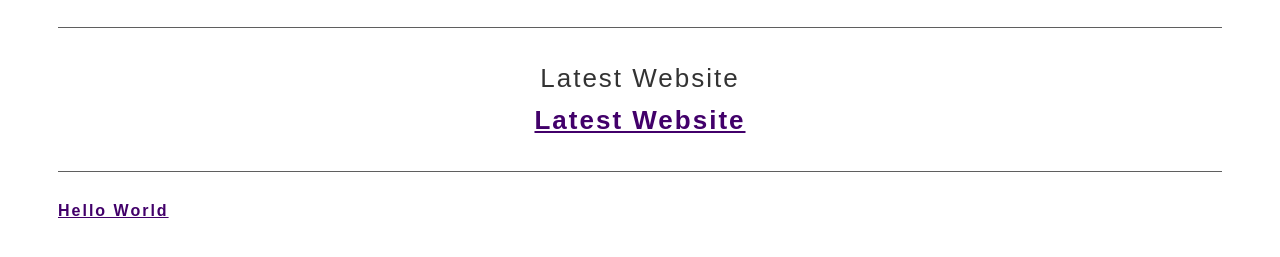
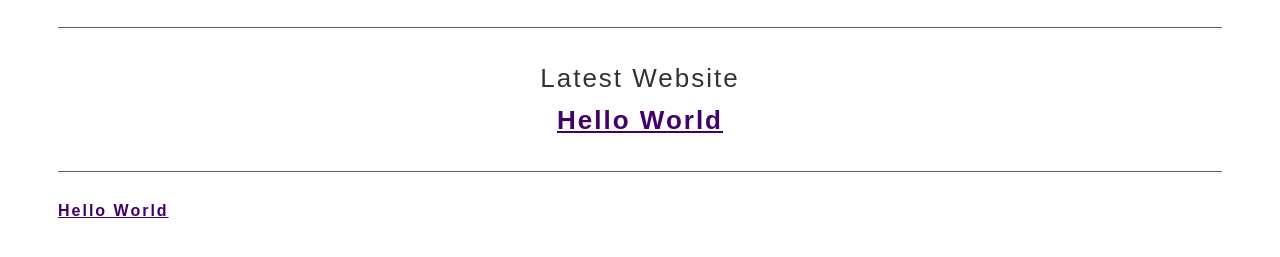
Before and after one commit to yuel/lonn.github.com, a Jekyll site: the page default.html, which Jekyll copies as it is, in a window 1280 px wide. Shown: the part 227-484 px from the top of the page. Built offline with Jekyll 4.4.1, drawn with Linux system fonts in a browser that asks for light colours.

Commit message:
Update default.html
edit the latest page

```diff
--- a/default.html
+++ b/default.html
@@ -6,7 +6,7 @@
 <body id="index">
 	<div id="top_container">
 		<a href="mailto:lonnglau@gmail.com">
-			<img id="logo" src="images/xiaoming.jpg"></img>
+			<img id="logo" src="images/logo.jpg"></img>
 		</a>
 		<h1>Hi there!</h1>
 		<div id="info_container">
@@ -20,7 +20,7 @@
 
 	<div id="marquee_container">
 		<div>Latest Website</div>
-		<a href="">Latest Website</a>
+		<a href="">Hello World</a>
 	</div>
 
 	<div id="website_list_container">
```
